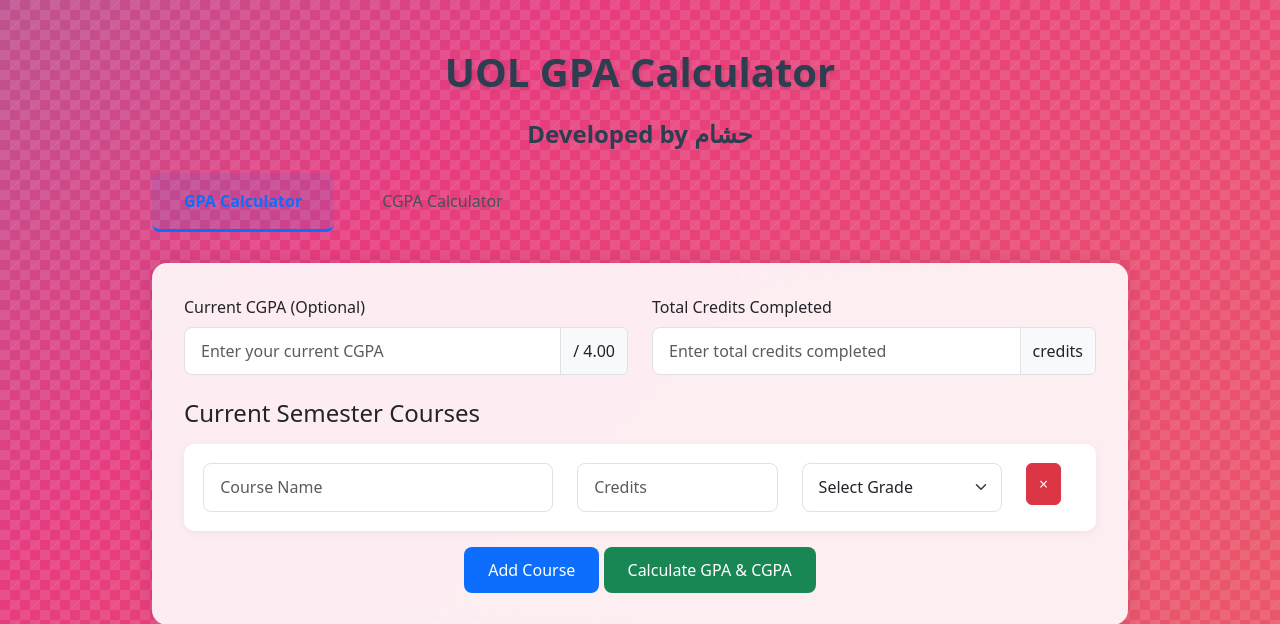
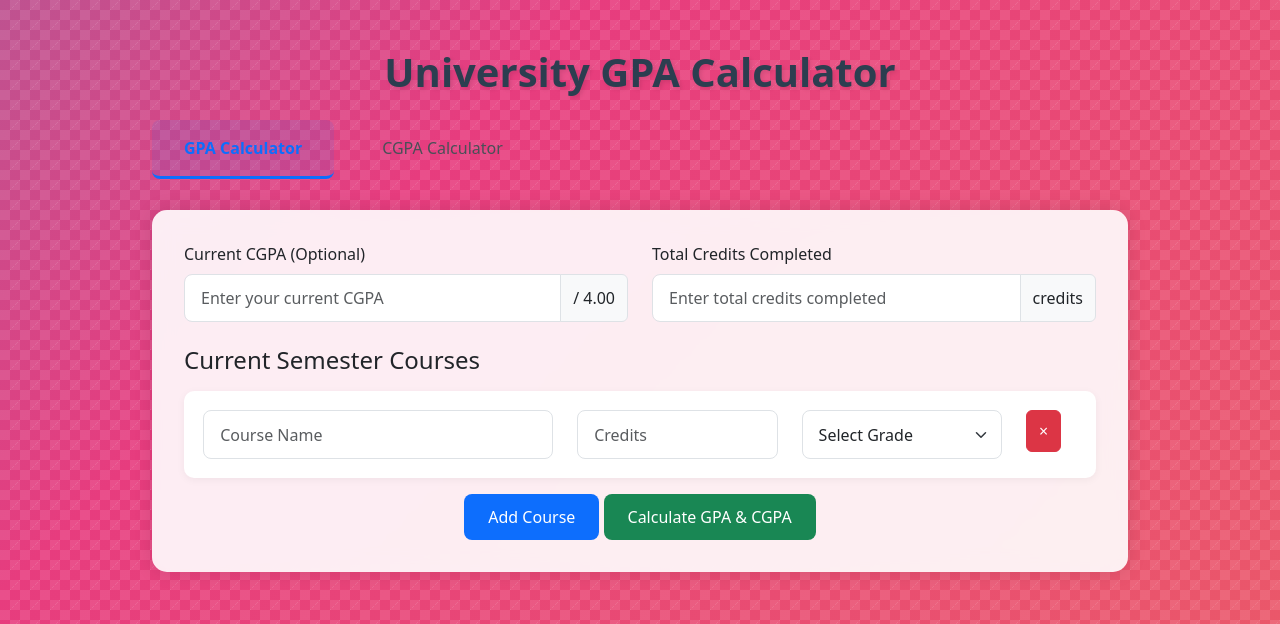
Before and after one commit to Legharihasham/gpaCalculator, a Flask app: page / in a window 1280 px wide. Shown: the top 624 px of the page. Run offline with Flask 3, Linux system fonts and the light colour scheme.

Commit message:
reverted commit

```diff
--- a/templates/index.html
+++ b/templates/index.html
@@ -9,8 +9,7 @@
 </head>
 <body>
     <div class="container mt-5">
-        <h1 class="text-center mb-4">UOL GPA Calculator</h1>
-        <h3 class="text-center mb-4">Developed by حشام</h3>
+        <h1 class="text-center mb-4">University GPA Calculator</h1>
 
         <ul class="nav nav-tabs" id="calculatorTabs" role="tablist">
             <li class="nav-item">
```
